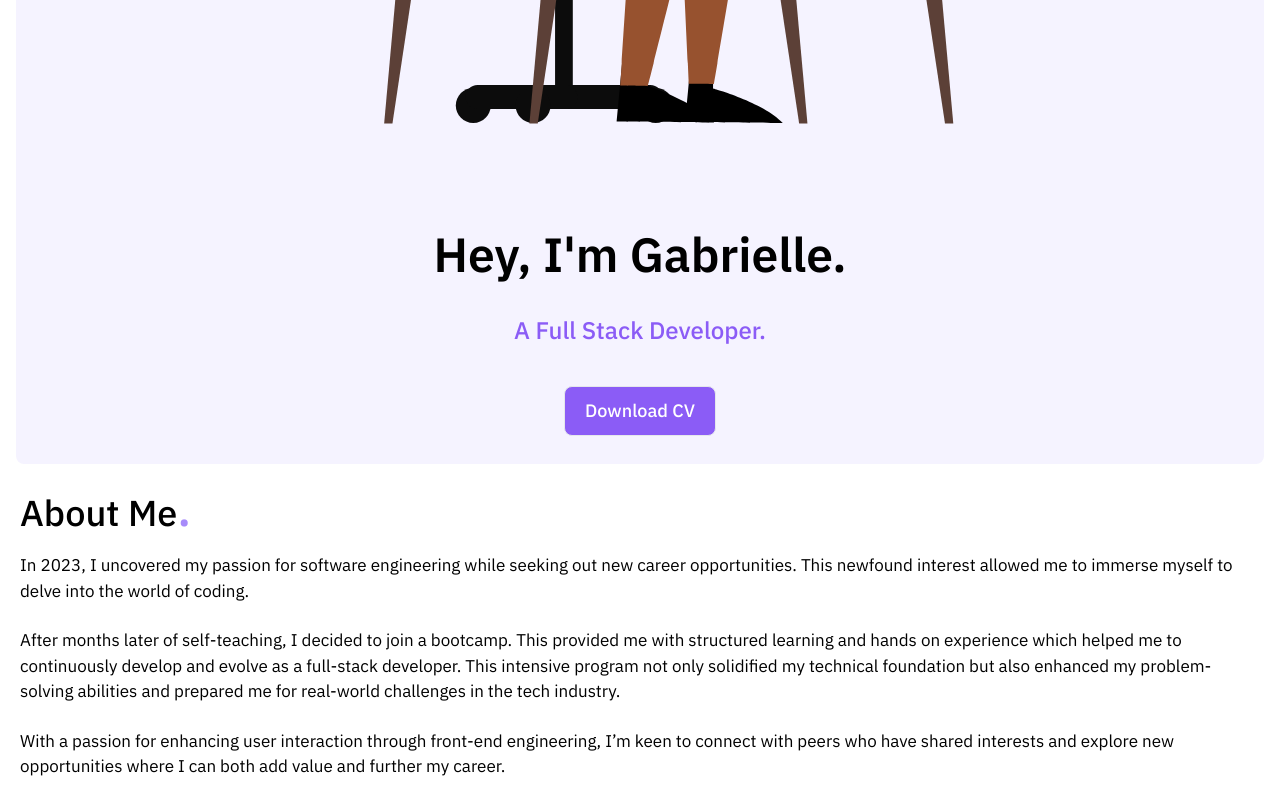
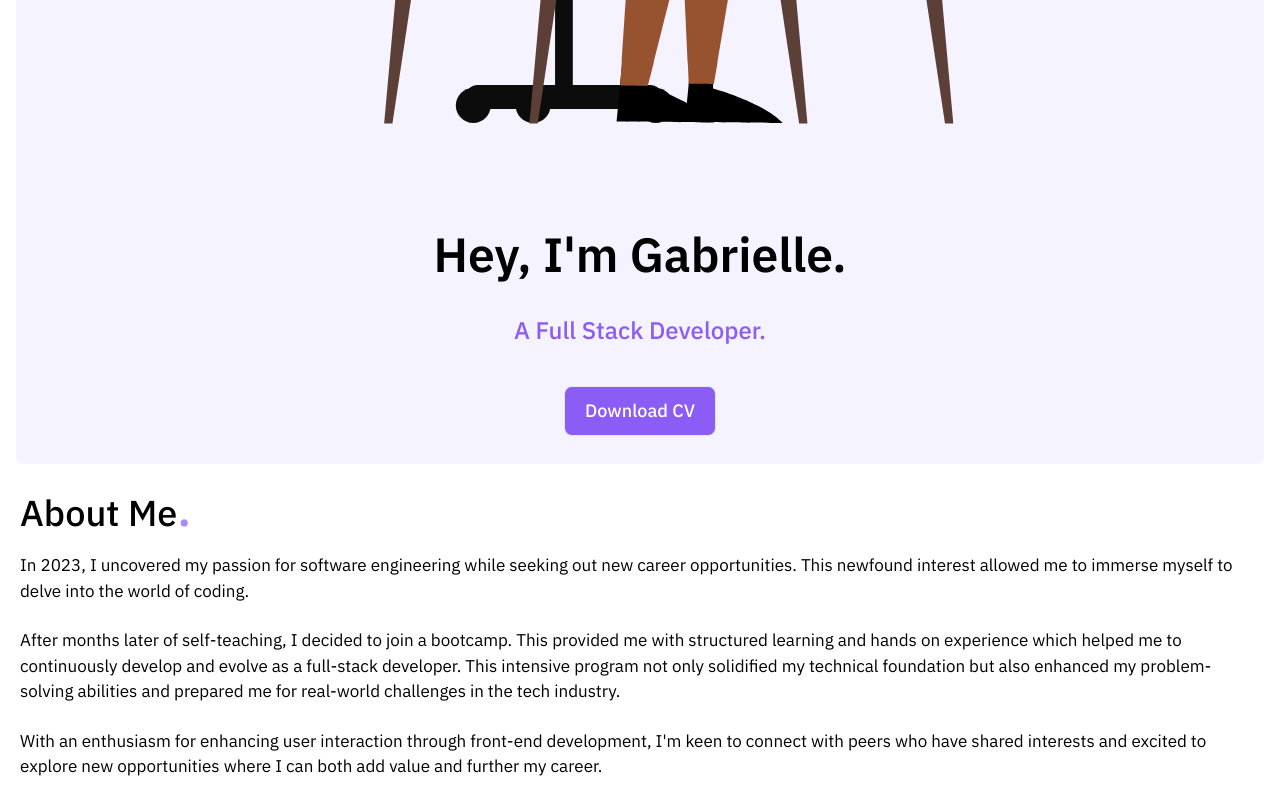
Before and after one commit to Gab-A/gabrielle-asante-portfolio, a React (Vite) app: page / in a window 1280 px wide. Shown: the part 826-1626 px from the top of the page. Built offline with nearby package versions, Linux system fonts and the light colour scheme.

Commit message:
Modify text in about me section

```diff
--- a/src/components/About/About.jsx
+++ b/src/components/About/About.jsx
@@ -20,10 +20,10 @@ export default function About() {
           me for real-world challenges in the tech industry.
         </p>{" "}
         <p>
-          With a passion for enhancing user interaction through front-end
-          engineering, I’m keen to connect with peers who have shared interests
-          and explore new opportunities where I can both add value and further
-          my career.
+          With an enthusiasm for enhancing user interaction through front-end
+          development, I&#39;m keen to connect with peers who have shared
+          interests and excited to explore new opportunities where I can both
+          add value and further my career.
         </p>
       </div>
     </div>
```
